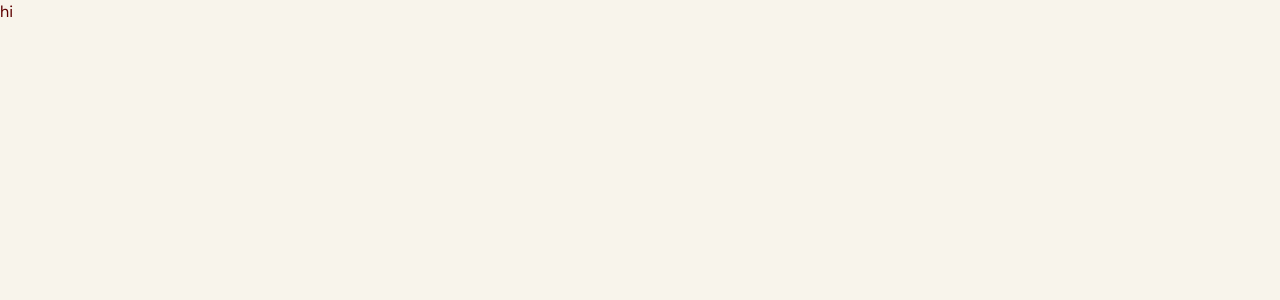
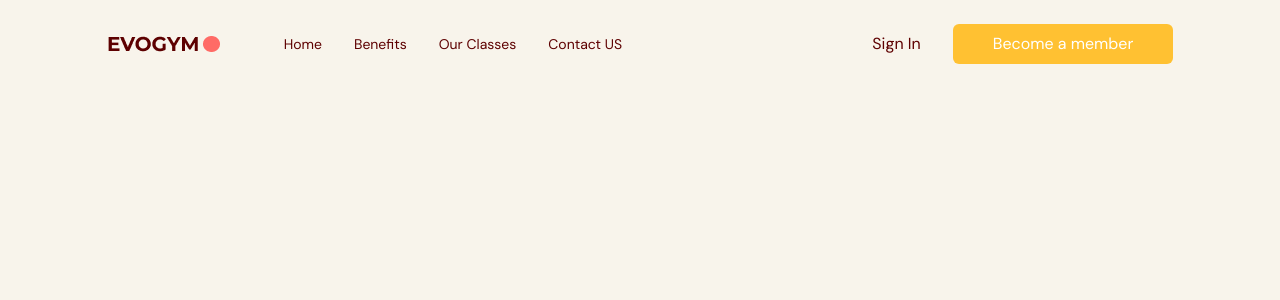
Before and after one commit to esc-saurav/fitness-app, a React (Create React App) app: page / in a window 1280 px wide. Shown: the top 300 px of the page. Built offline with nearby package versions, Linux system fonts and the light colour scheme.

Commit message:
Updated: responsive navbar created

```diff
--- a/src/App.tsx
+++ b/src/App.tsx
@@ -1,5 +1,13 @@
+import Navbar from "./scenes/navbar";
+import { useState } from "react";
+import { SelectedPage } from "./shared/Types";
 function App() {
-  return <div className="app bg-gray-20 ">hi</div>;
+  const [selectedPage, setSelectedPage] = useState(SelectedPage.Home);
+  return (
+    <div className="app bg-gray-20 ">
+      <Navbar selectedPage={selectedPage} setSelectedPage={setSelectedPage} />
+    </div>
+  );
 }
 
 export default App;
--- /dev/null
+++ b/src/hooks/useMediaQuery.ts
@@ -0,0 +1,19 @@
+import { useState, useEffect } from "react";
+
+const useMediaQuery = (query: string) => {
+  const [matches, setMatches] = useState(false);
+
+  useEffect(() => {
+    const media = window.matchMedia(query);
+    if (media.matches !== matches) {
+      setMatches(media.matches);
+    }
+    const listener = () => setMatches(media.matches);
+    window.addEventListener("resize", listener);
+    return () => window.removeEventListener("resize", listener);
+  }, [matches, query]);
+
+  return matches;
+};
+
+export default useMediaQuery;
--- a/src/index.css
+++ b/src/index.css
@@ -13,3 +13,8 @@ body,
     font-family: "DM Sans", sans-serif;
     @apply text-gray-500
 }
+
+
+/* * {
+    outline: 1px solid red;
+  } */
--- /dev/null
+++ b/src/scenes/navbar/Link.tsx
@@ -0,0 +1,26 @@
+import AnchorLink from "react-anchor-link-smooth-scroll";
+import { SelectedPage } from "../../shared/Types";
+
+type Props = {
+  page: string;
+  selectedPage: SelectedPage;
+  setSelectedPage: (value: SelectedPage) => void;
+};
+
+const Link = ({ page, selectedPage, setSelectedPage }: Props) => {
+  const lowercasePage = page.toLowerCase().replace(/ /g, " ") as SelectedPage;
+
+  return (
+    <AnchorLink
+      className={`${selectedPage === lowercasePage ? "text=primary-500" : ""}
+    transition duration-500  hover:text-primary-300
+    `}
+      href={"#"}
+      onClick={() => setSelectedPage(lowercasePage)}
+    >
+      {page}
+    </AnchorLink>
+  );
+};
+
+export default Link;
--- /dev/null
+++ b/src/scenes/navbar/index.tsx
@@ -0,0 +1,72 @@
+import { useState } from "react";
+import { Bars3Icon } from "@heroicons/react/24/solid";
+import Logo from "../../assets/Logo.png";
+import Link from "./Link";
+import { SelectedPage } from "../../shared/Types";
+import useMediaQuery from "../../hooks/useMediaQuery";
+import Button from "../../shared/Button";
+
+type Props = {
+  selectedPage: SelectedPage;
+  setSelectedPage: (value: SelectedPage) => void;
+};
+
+const Navbar = ({ selectedPage, setSelectedPage }: Props) => {
+  const [isMenuToggled, setisMenuToggled] = useState(false);
+  const isAboveMediumScreen = useMediaQuery("(min-width: 1060px)");
+
+  return (
+    <nav>
+      <div className="fixed top-0 z-30 flex w-full items-center justify-between py-6">
+        <div className="mx-auto flex w-5/6 items-center justify-between">
+          <div className="flex w-full items-center justify-between gap-16">
+            {/* Left Side */}
+            <img src={Logo} alt="logo" />
+            {/* right Side */}
+            {isAboveMediumScreen ? (
+              <div className="flex w-full items-center   justify-between">
+                <div className="flex items-center justify-between gap-8 text-sm ">
+                  <Link
+                    page="Home"
+                    selectedPage={selectedPage}
+                    setSelectedPage={setSelectedPage}
+                  />
+                  <Link
+                    page="Benefits"
+                    selectedPage={selectedPage}
+                    setSelectedPage={setSelectedPage}
+                  />
+                  <Link
+                    page="Our Classes"
+                    selectedPage={selectedPage}
+                    setSelectedPage={setSelectedPage}
+                  />
+                  <Link
+                    page="Contact US"
+                    selectedPage={selectedPage}
+                    setSelectedPage={setSelectedPage}
+                  />
+                </div>
+                <div className="flex items-center justify-between gap-8">
+                  <p>Sign In</p>
+                  <Button setSelectedPage={setSelectedPage}>
+                    Become a member
+                  </Button>
+                </div>
+              </div>
+            ) : (
+              <button
+                onClick={() => setisMenuToggled(!isMenuToggled)}
+                className="rounded-full bg-secondary-500 p-2"
+              >
+                <Bars3Icon className="h-6 w-6 text-white" />
+              </button>
+            )}
+          </div>
+        </div>
+      </div>
+    </nav>
+  );
+};
+
+export default Navbar;
--- /dev/null
+++ b/src/shared/Button.tsx
@@ -0,0 +1,22 @@
+import React from "react";
+import AnchorLink from "react-anchor-link-smooth-scroll";
+import { SelectedPage } from "../shared/Types";
+
+type Props = {
+  children: React.ReactNode;
+  setSelectedPage: (value: SelectedPage) => void;
+};
+
+const Button = ({ children, setSelectedPage }: Props) => {
+  return (
+    <AnchorLink
+      onClick={() => setSelectedPage(SelectedPage.ContactUs)}
+      href={`#${SelectedPage.ContactUs}`}
+      className=" rounded-md bg-secondary-500 px-10 py-2 text-white hover:bg-primary-500 "
+    >
+      {children}
+    </AnchorLink>
+  );
+};
+
+export default Button;
--- /dev/null
+++ b/src/shared/Types.ts
@@ -0,0 +1,6 @@
+export enum SelectedPage {
+  Home = "home",
+  Benefits = "benefits",
+  OurClasses = "ourclasses",
+  ContactUs = "contactus",
+}
```
